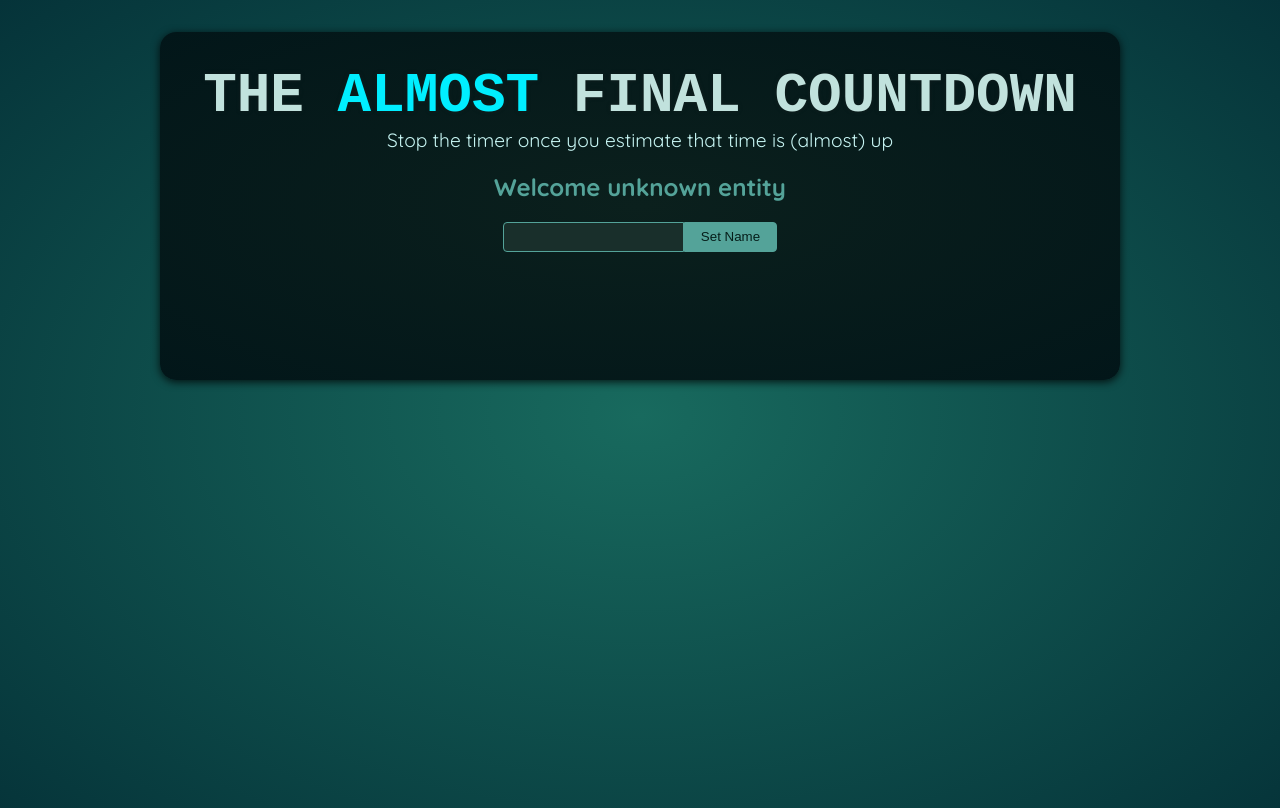
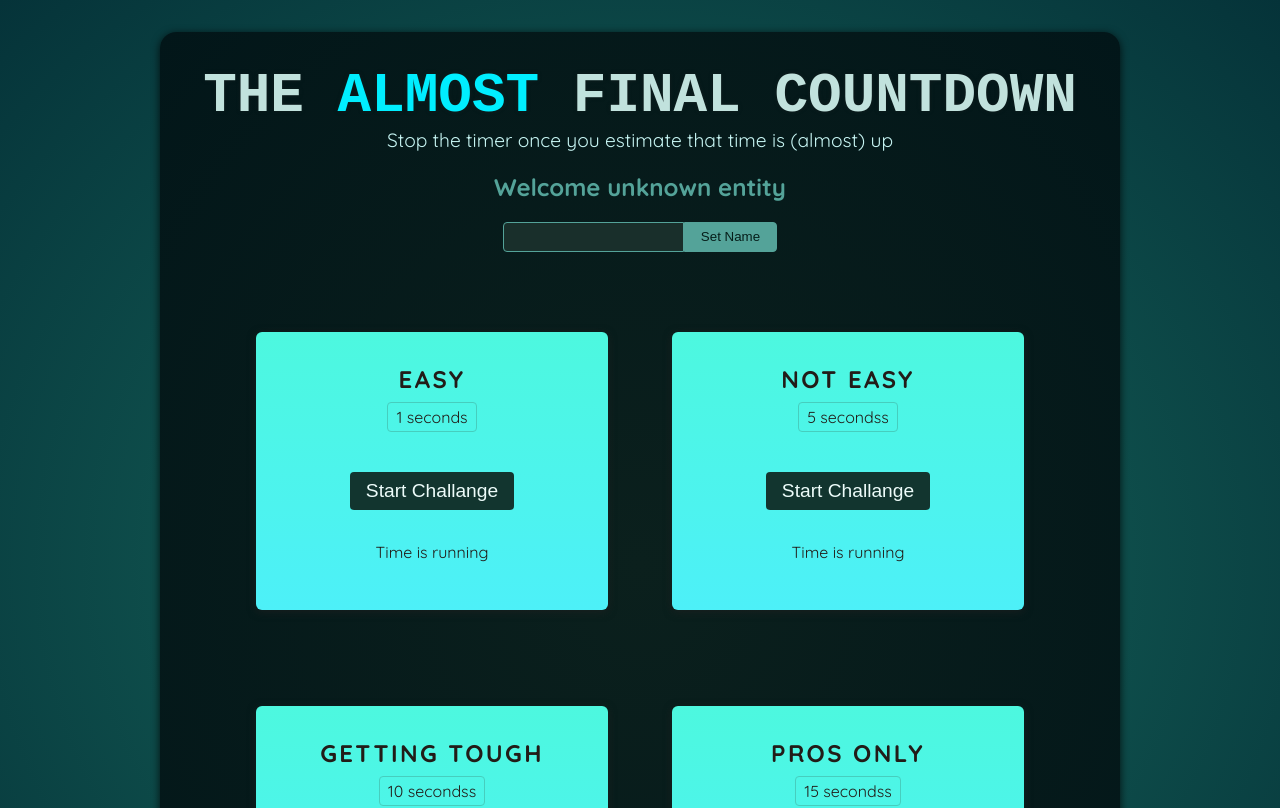
Before and after one commit to Dmytro-Lukashenko/react-player-app, a React (Vite) app: page / in a window 1280 px wide. Shown: the top 808 px of the page. Built offline with nearby package versions, Linux system fonts and the light colour scheme; a web font is replaced by a local one.

Commit message:
feat: add TimerChallenge component

```diff
--- a/src/App.jsx
+++ b/src/App.jsx
@@ -1,10 +1,16 @@
 import Player from './components/Player.jsx';
+import TimerChallange from './components/TimerChallange.jsx'
 
 function App() {
   return (
     <>
       <Player />
-      <div id="challenges"></div>
+      <div id="challenges">
+        <TimerChallange title="Easy" targetTime={1} />
+        <TimerChallange title="Not Easy" targetTime={5} />
+        <TimerChallange title="Getting tough" targetTime={10} />
+        <TimerChallange title="Pros only" targetTime={15} />
+      </div>
     </>
   );
 }
--- /dev/null
+++ b/src/components/TimerChallange.jsx
@@ -0,0 +1,18 @@
+const TimerChallange = ({ title, targetTime }) => {
+    return <section className="challenge">
+        <h2>{title}</h2>
+        <p className="challenge-time">
+            {targetTime} seconds{targetTime > 1 ? 's' : ''}
+        </p>
+        <p>
+            <button>
+                Start Challange
+            </button>
+        </p>
+        <p className="">
+            Time is running
+        </p>
+    </section>
+}
+
+export default TimerChallange;
```
